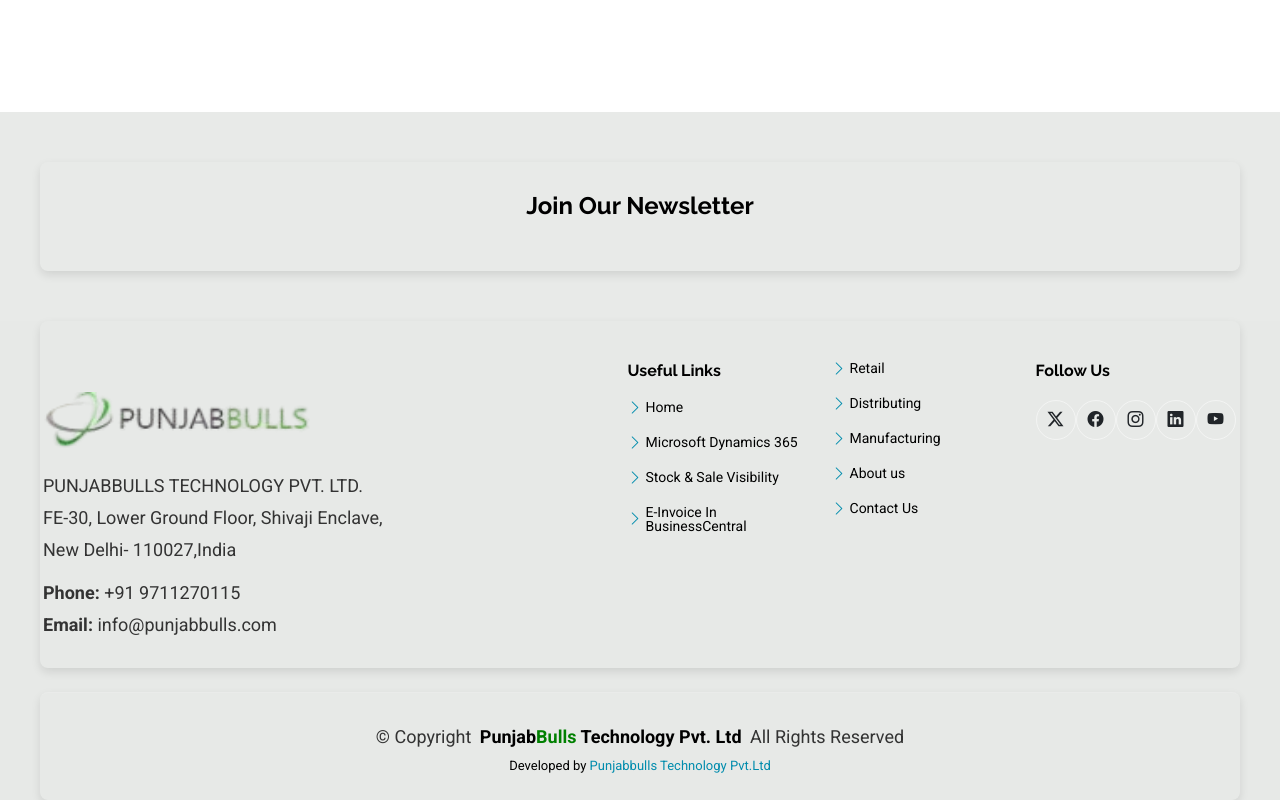
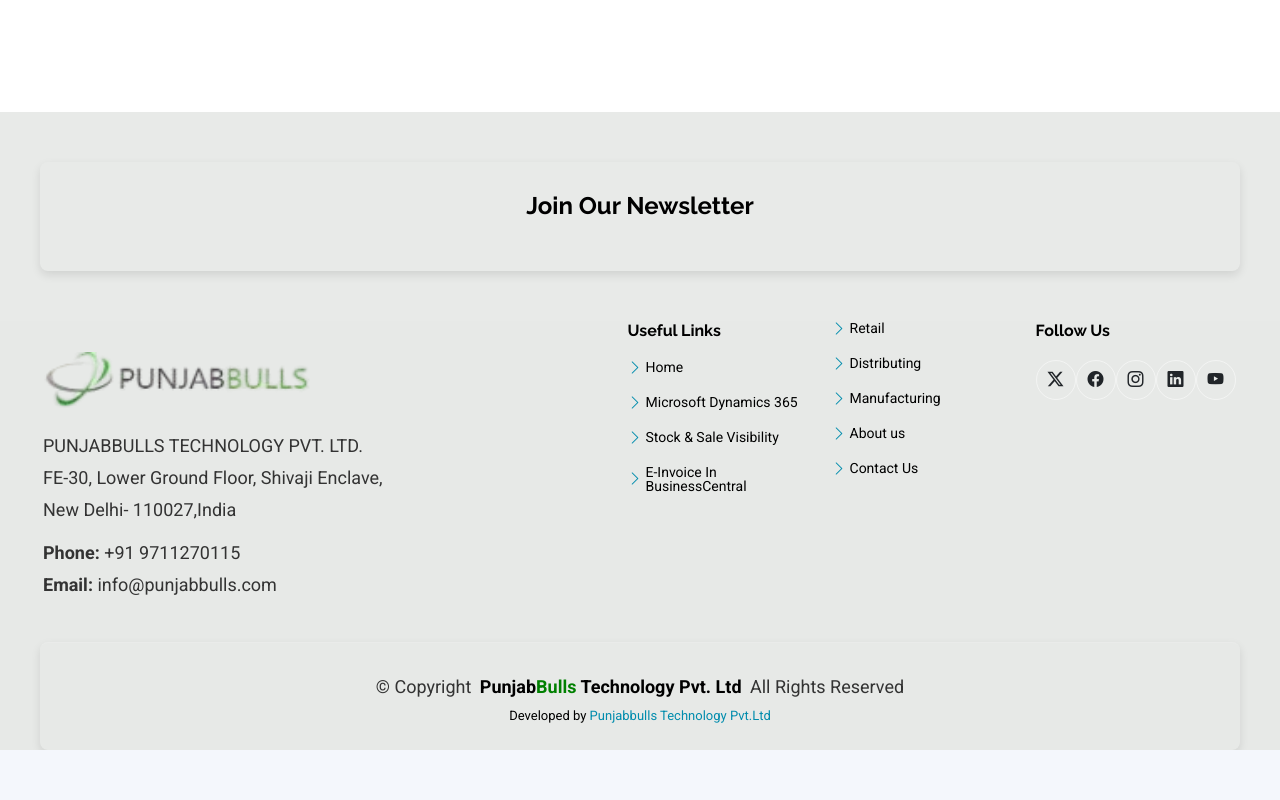
Before and after one commit to Taneesh21/Taneesh, a plain HTML site: page Stock&SaleVisibility.html in a window 1280 px wide. Shown: the part 2023-2823 px from the top of the page. After the commit the page ends 2773 px from the top, so only its background shows below. Drawn offline with Linux system fonts and the light colour scheme.

Commit message:
Update Stock&SaleVisibility.html

```diff
--- a/Stock&SaleVisibility.html
+++ b/Stock&SaleVisibility.html
@@ -567,7 +567,8 @@
       </div>
     </div>
 
-    <div class="container footer-top">
+    <div class="container footer-top"
+     style="background: transparent !important; box-shadow: none !important; border: none !important; padding: 0 !important;">
       <div class="row gy-4">
         <div class="col-lg-4 col-md-6 footer-about">
           <a href="index.html" class="d-flex align-items-center">
```
